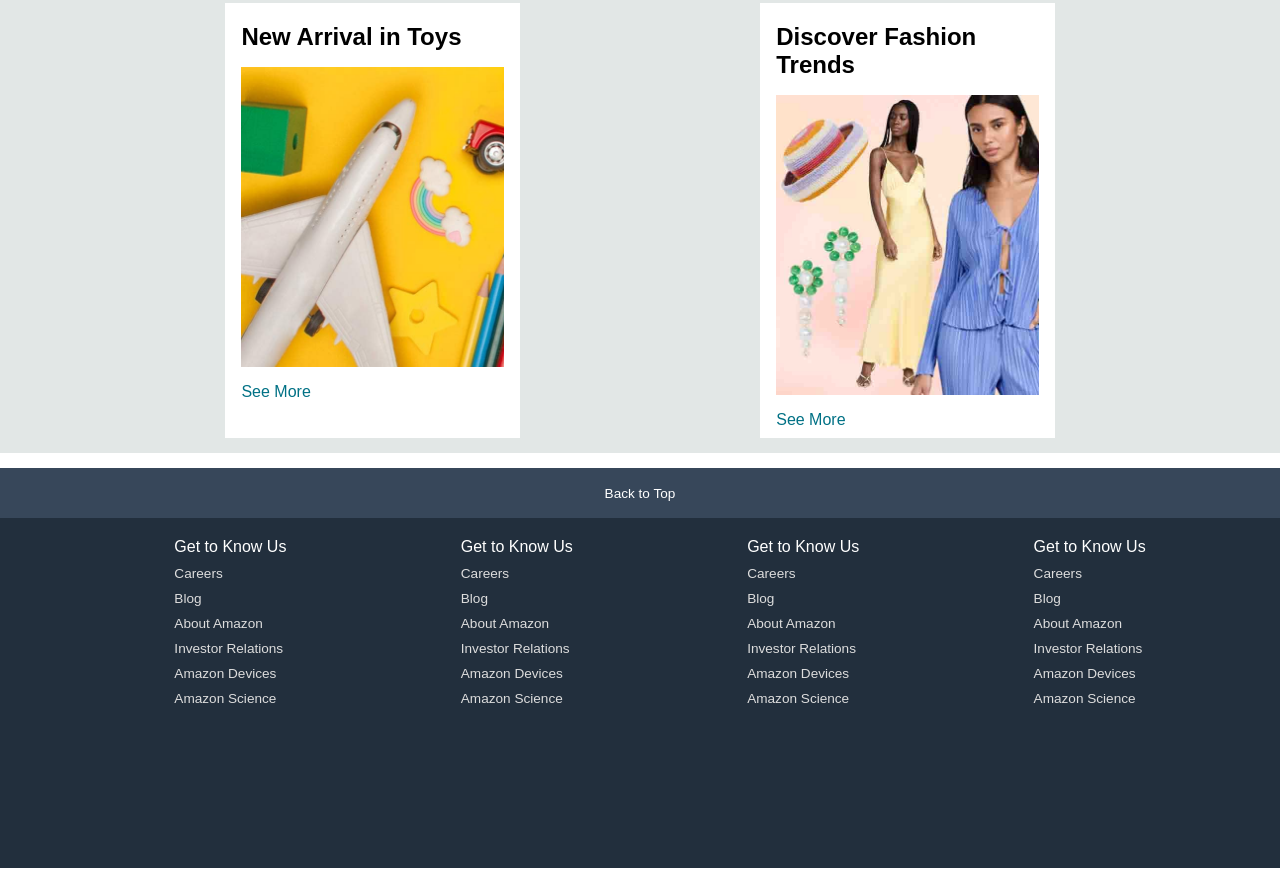
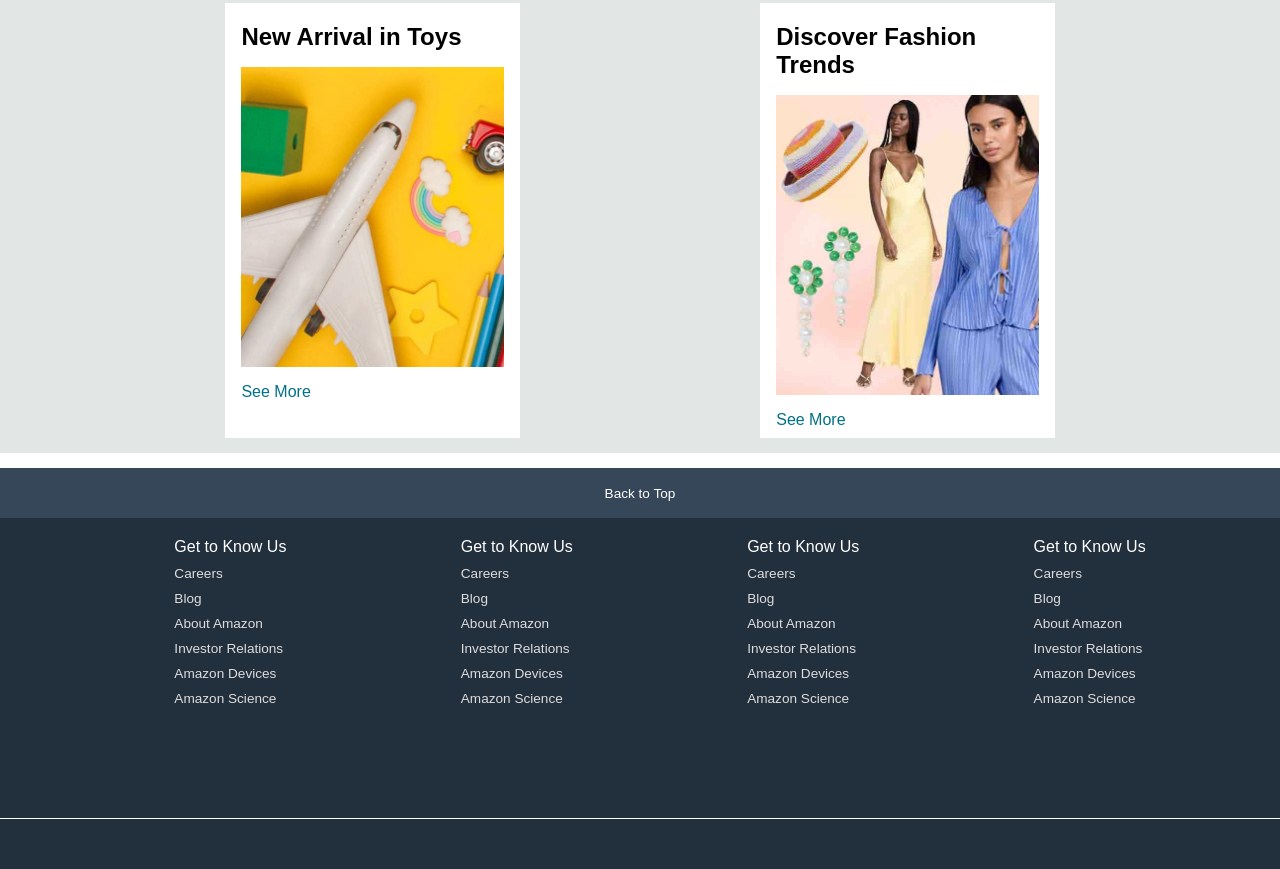
Before and after one commit to gunnuwatts/my-javascript-learning, a website: page custom-functions/index1.html in a window 1280 px wide. Shown: the part 1392-2261 px from the top of the page. Drawn offline with Linux system fonts and the light colour scheme.

Commit message:
foot-panel3styling3

```diff
--- a/custom-functions/style.css
+++ b/custom-functions/style.css
@@ -233,4 +233,5 @@ ul a {
 .foot-panel3 {
     background-color: #222f3d;
     color: white;
+    border-top: 0.5px solid white;
 }
```
